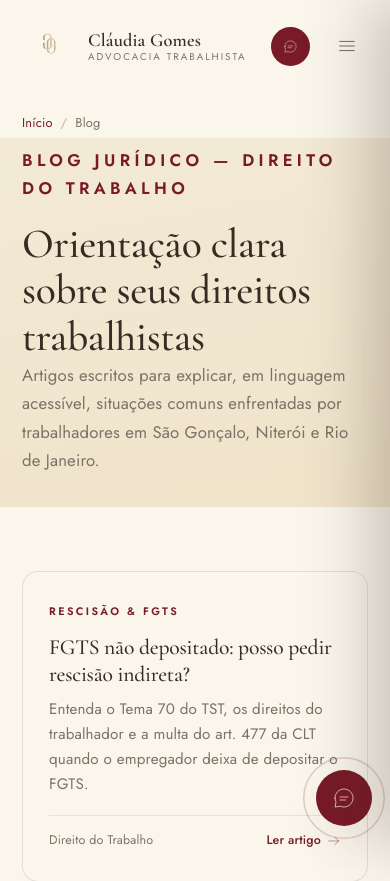
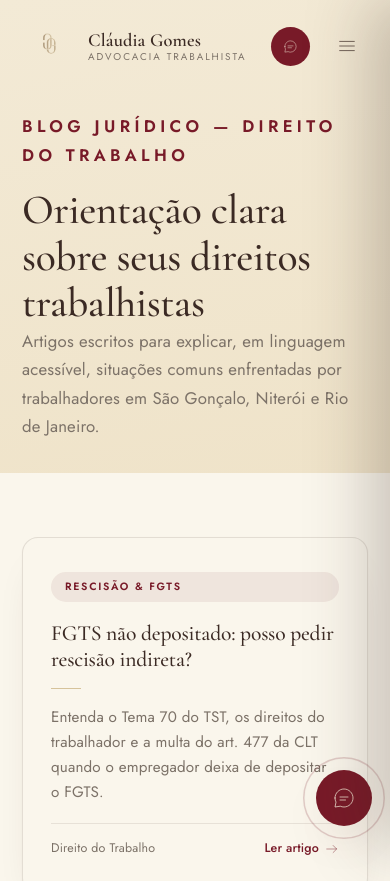
Before and after one commit to ArthurSoares-dev/testeCD, a plain HTML site: page blog/index.html in a window 390 px wide. Shown: the top 881 px of the page. Drawn offline with nearby package versions, Linux system fonts and the light colour scheme.

Commit message:
se deus quiser

```diff
--- a/assets/blog.css
+++ b/assets/blog.css
@@ -4,14 +4,8 @@
    sombras, espaçamentos, botões). Não redefine nada do site principal.
 =================================================================== */
 
-/* ---------- Breadcrumb ---------- */
-.breadcrumb{padding:112px 0 4px;font-size:.8rem;color:var(--gray-warm)}
-.breadcrumb a{color:var(--wine)}
-.breadcrumb a:hover{text-decoration:underline}
-.breadcrumb span{margin:0 8px;opacity:.5}
-
 /* ---------- Blog hero (topo da /blog) ---------- */
-.blog-hero{padding:8px 0 calc(var(--section-pad) * .5);background:linear-gradient(170deg,var(--cream) 0%,#EFE3C9 100%)}
+.blog-hero{padding:112px 0 calc(var(--section-pad) * .5);background:linear-gradient(170deg,var(--cream) 0%,#EFE3C9 100%)}
 .blog-hero h1{max-width:16ch}
 .blog-hero p{max-width:56ch;font-size:1.05rem}
 
@@ -21,10 +15,12 @@
 @media(max-width:980px){.blog-grid{grid-template-columns:repeat(2,1fr)}}
 @media(max-width:640px){.blog-grid{grid-template-columns:1fr}}
 
-.blog-card{display:flex;flex-direction:column;background:var(--paper);border:1px solid rgba(59,42,36,.12);border-radius:var(--radius-md);padding:30px 26px;transition:border-color var(--dur-fast) var(--ease),box-shadow var(--dur-fast) var(--ease),transform var(--dur-fast) var(--ease);text-align:left}
-.blog-card:hover{border-color:var(--wine);box-shadow:var(--shadow-card);transform:translateY(-3px)}
-.blog-card-category{font-family:var(--font-body);font-size:.68rem;font-weight:600;letter-spacing:.22em;text-transform:uppercase;color:var(--wine);margin-bottom:14px;display:inline-block}
-.blog-card h2,.blog-card h3{font-size:1.35rem;margin-bottom:10px;line-height:1.22}
+.blog-card{position:relative;display:flex;flex-direction:column;background:var(--paper);border:1px solid rgba(59,42,36,.12);border-radius:var(--radius-md);padding:34px 28px;box-shadow:var(--shadow-card);transition:border-color var(--dur-fast) var(--ease),box-shadow var(--dur-fast) var(--ease),transform var(--dur-fast) var(--ease);text-align:left}
+.blog-card:hover{border-color:var(--wine);box-shadow:0 24px 48px -24px rgba(59,42,36,.35);transform:translateY(-5px)}
+.blog-card-category{font-family:var(--font-body);font-size:.66rem;font-weight:600;letter-spacing:.16em;text-transform:uppercase;color:var(--wine);background:rgba(120,26,40,.08);border-radius:var(--radius-pill);padding:6px 14px;margin-bottom:18px;display:inline-block}
+.blog-card h2,.blog-card h3{font-size:1.35rem;margin-bottom:16px;line-height:1.22;position:relative;padding-bottom:16px}
+.blog-card h2::after,.blog-card h3::after{content:'';position:absolute;left:0;bottom:0;width:30px;height:1px;background:var(--champagne);transition:width var(--dur-fast) var(--ease),background var(--dur-fast) var(--ease)}
+.blog-card:hover h2::after,.blog-card:hover h3::after{width:56px;background:var(--wine)}
 .blog-card p{font-size:.95rem;line-height:1.65;margin-bottom:18px}
 .blog-card-meta{margin-top:auto;display:flex;align-items:center;justify-content:space-between;font-size:.78rem;color:var(--gray-warm);padding-top:14px;border-top:1px solid rgba(59,42,36,.1)}
 .blog-card-link{display:inline-flex;align-items:center;gap:6px;font-weight:500;color:var(--wine)}
@@ -36,7 +32,7 @@
 .badge-soon{display:inline-block;font-size:.68rem;font-weight:600;letter-spacing:.14em;text-transform:uppercase;color:var(--gray-warm);background:rgba(59,42,36,.07);border-radius:var(--radius-pill);padding:5px 12px;margin-bottom:14px}
 
 /* ---------- Cabeçalho do artigo ---------- */
-.article-header{padding:8px 0 40px}
+.article-header{padding:112px 0 40px}
 .article-header .eyebrow{margin-bottom:14px}
 .article-header h1{max-width:22ch}
 .article-subtitle{max-width:62ch;font-size:1.15rem;color:var(--gray-warm);margin-top:18px}
@@ -85,8 +81,8 @@
 .author-box p{font-size:.88rem;color:var(--gray-warm);margin:2px 0 0}
 
 @media(max-width:720px){
-  .blog-hero{padding:8px 0 calc(var(--section-pad) * .5)}
-  .article-header{padding:8px 0 28px}
+  .blog-hero{padding:112px 0 calc(var(--section-pad) * .5)}
+  .article-header{padding:112px 0 28px}
   .article-meta{gap:14px 22px}
   .article-cta{padding:32px 24px}
 }
--- a/blog/index.html
+++ b/blog/index.html
@@ -98,12 +98,6 @@
 
 <main id="topo">
 
-  <!-- BREADCRUMB -->
-  <div class="container">
-    <nav class="breadcrumb" aria-label="Breadcrumb">
-      <a href="/">Início</a><span>/</span>Blog
-    </nav>
-  </div>
 
   <!-- BLOG HERO -->
   <section class="blog-hero">
```
Also changed, not shown: blog/empresa-nao-pagou-minha-rescisao/index.html (+0 -6 lines), blog/fgts-nao-depositado-rescisao-indireta/index.html (+0 -6 lines), blog/fui-demitido-doente-direitos/index.html (+0 -6 lines), blog/trabalhei-sem-carteira-assinada-direitos/index.html (+0 -6 lines).
